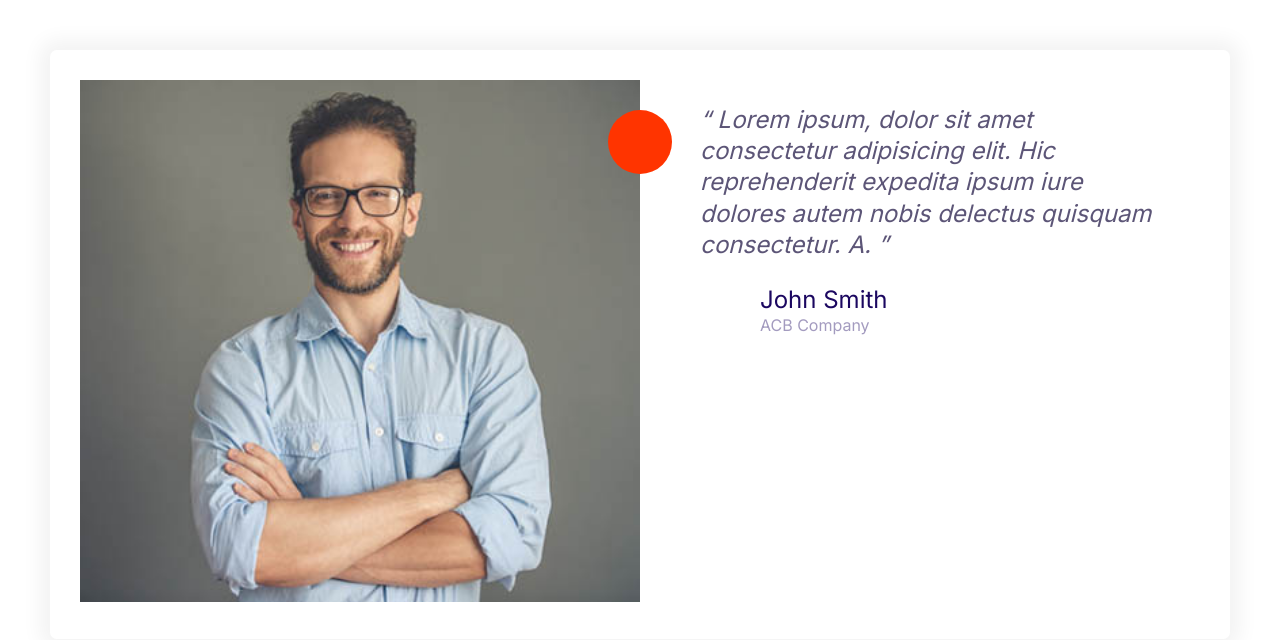
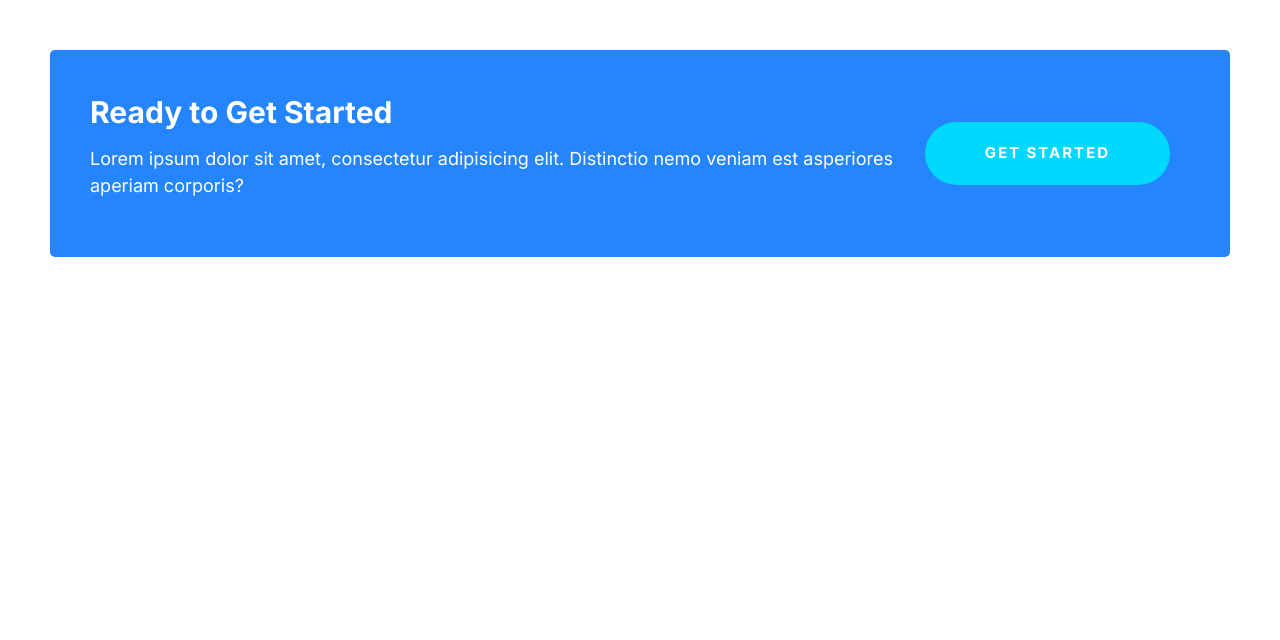
Before and after one commit to annie20/moshify, a plain HTML site: page index.html in a window 1280 px wide. Drawn offline with Linux system fonts and the light colour scheme.

Commit message:
Build the callouts.

```diff
--- a/css/styles.css
+++ b/css/styles.css
@@ -233,6 +233,11 @@ a {
 
 .btn--accent:hover {
   background-color: #ec3000;
+}
+
+.btn--streched {
+  padding-left: 6rem;
+  padding-right: 6rem;
 }
 
 .btn--block {
@@ -490,3 +495,43 @@ a {
     margin-left: 6rem;
   }
 }
+/* Callouts */
+.callout {
+  padding: 4rem;
+  border-radius: 5px;
+}
+
+.callout--primary {
+  background-color: var(--color--primary);
+  color: white;
+}
+
+.callout__heading {
+  margin-top: 0;
+  color: white;
+  font-size: 3rem;
+}
+
+.callout .btn {
+  justify-self: center;
+  align-self: center;
+}
+
+.callout__content {
+  text-align: center;
+}
+
+@media screen and (min-width: 768px) {
+  .callout .grid--1X2 {
+    grid-template-columns: 1fr auto;
+  }
+
+  .callout__content {
+    text-align: left;
+  }
+
+  .callout .btn {
+    justify-self: start;
+    margin: 0 2rem;
+  }
+}
--- a/index.html
+++ b/index.html
@@ -15,36 +15,16 @@
     <link rel="stylesheet" href="css/styles.css" />
   </head>
   <body style="padding: 5rem">
-    <div class="card testimonial">
+    <div class="callout callout--primary">
       <div class="grid grid--1X2">
-        <div class="testimonial__image">
-          <img src="images/testimonial.jpg" alt="A happy, sliming customer" />
-          <span class="icon-container icon-container--accent">
-            <svg class="icon icon--white icon--small">
-              <use xlink:href="images/sprite.svg#quotes"></use>
-            </svg>
-          </span>
+        <div class="callout__content">
+          <h2 class="callout__heading">Ready to Get Started</h2>
+          <p>
+            Lorem ipsum dolor sit amet, consectetur adipisicing elit. Distinctio
+            nemo veniam est asperiores aperiam corporis?
+          </p>
         </div>
-        <blockquote class="quote">
-          <p class="quote__text">
-            Lorem ipsum, dolor sit amet consectetur adipisicing elit. Hic
-            reprehenderit expedita ipsum iure dolores autem nobis delectus
-            quisquam consectetur. A.
-          </p>
-          <footer>
-            <div class="media">
-              <div class="media__image">
-                <svg class="icon icon--primary quote__line">
-                  <use xlink:href="images/sprite.svg#line"></use>
-                </svg>
-              </div>
-              <div class="media__body">
-                <h3 class="media__title quote__author">John Smith</h3>
-                <p class="quote__organization">ACB Company</p>
-              </div>
-            </div>
-          </footer>
-        </blockquote>
+        <a href="#" class="btn btn--secondary btn--streched">Get Started</a>
       </div>
     </div>
   </body>
```
Also changed, not shown: components/callouts.html (added, +12 -0 lines).
